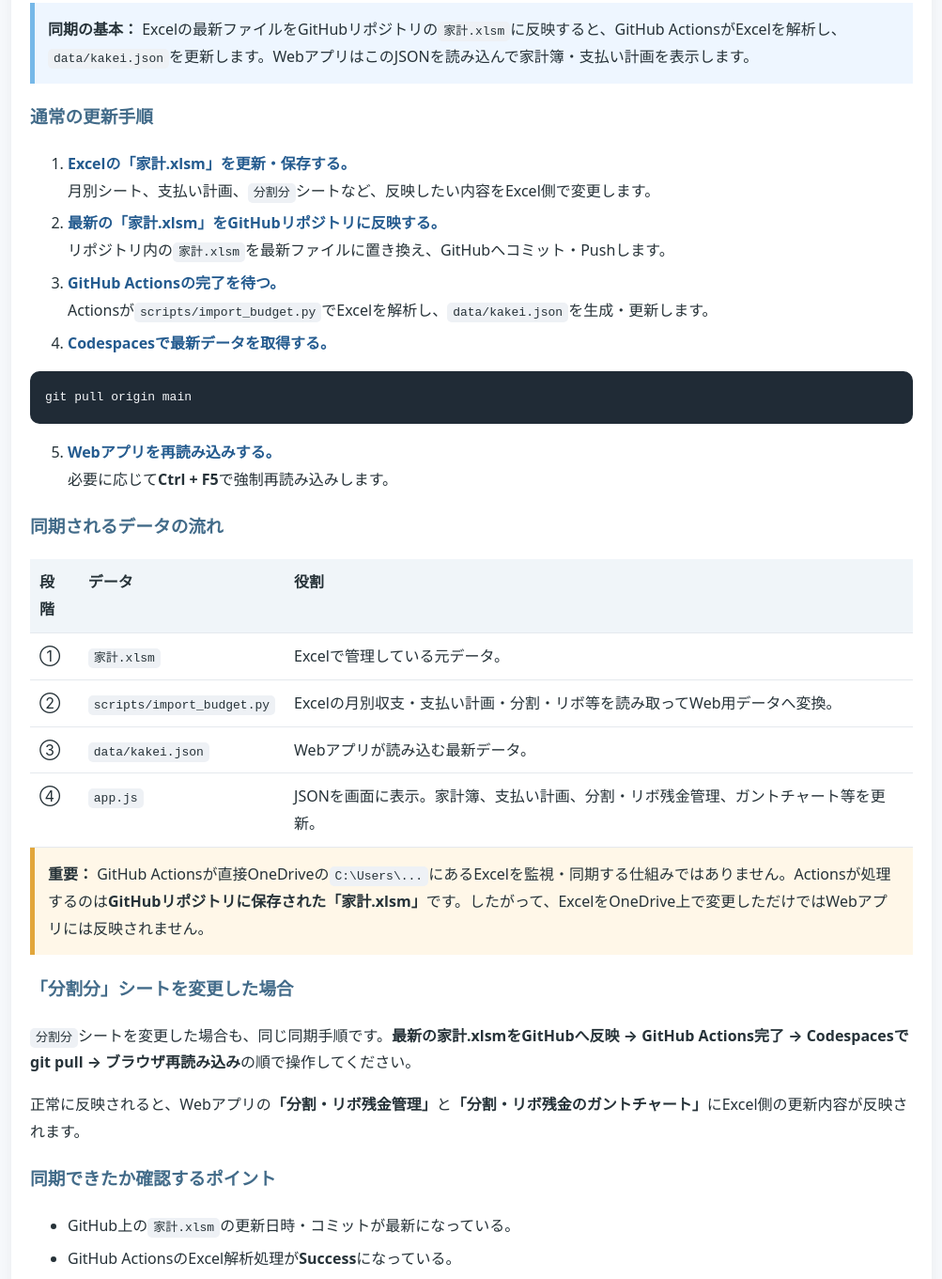
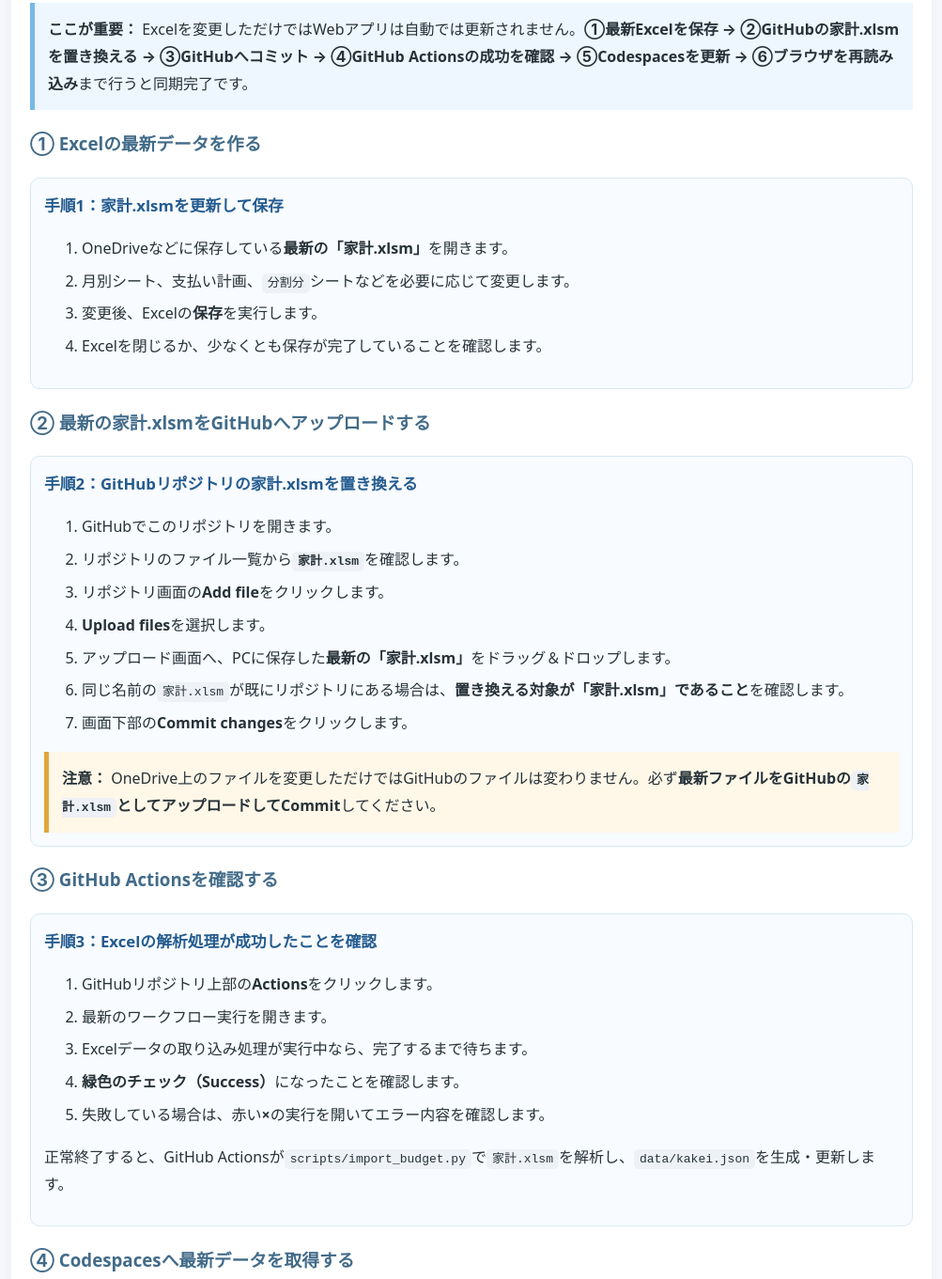
Before and after one commit to Kei-Taniguchi/-, a website: page docs/kakei-guide.html in a window 1280 px wide. Shown: the part 1418-2779 px from the top of the page at 94% size, without its empty margins (138-1141 px from the left). Drawn offline with Linux system fonts and the light colour scheme.

Commit message:
docs: make Excel sync procedure step-by-step

```diff
--- a/docs/kakei-guide.html
+++ b/docs/kakei-guide.html
@@ -5,7 +5,7 @@
 <meta name="viewport" content="width=device-width, initial-scale=1">
 <title>家計Webアプリ 操作・復旧ガイド</title>
 <style>
-body{font-family:system-ui,-apple-system,"Segoe UI","Yu Gothic",Meiryo,sans-serif;line-height:1.8;margin:0;background:#f6f8fb;color:#263238}main{max-width:980px;margin:auto;padding:32px 20px 60px}header{background:#fff;padding:28px;border-radius:16px;box-shadow:0 4px 18px #00000010;margin-bottom:24px}h1{margin-top:0;color:#245b8f}h2{margin-top:32px;color:#245b8f;border-left:5px solid #79b7e8;padding-left:12px}h3{color:#426b89}.card{background:#fff;border-radius:14px;padding:20px;margin:16px 0;box-shadow:0 3px 14px #0000000d}.ok{background:#eef9f1;border-left:5px solid #52a86b;padding:14px}.warn{background:#fff7e8;border-left:5px solid #e2a63b;padding:14px}.sync{background:#eef6ff;border-left:5px solid #76b8e8;padding:14px}code{background:#eef1f5;padding:3px 6px;border-radius:5px}pre{background:#202b36;color:#f5f7fa;padding:16px;border-radius:10px;overflow:auto}table{width:100%;border-collapse:collapse}th,td{border-bottom:1px solid #e5e9ee;padding:10px;text-align:left;vertical-align:top}th{background:#f0f5f9}li{margin:6px 0}.step{font-weight:700;color:#245b8f}.small{color:#667781;font-size:.92em}</style>
+body{font-family:system-ui,-apple-system,"Segoe UI","Yu Gothic",Meiryo,sans-serif;line-height:1.8;margin:0;background:#f6f8fb;color:#263238}main{max-width:980px;margin:auto;padding:32px 20px 60px}header{background:#fff;padding:28px;border-radius:16px;box-shadow:0 4px 18px #00000010;margin-bottom:24px}h1{margin-top:0;color:#245b8f}h2{margin-top:32px;color:#245b8f;border-left:5px solid #79b7e8;padding-left:12px}h3{color:#426b89}.card{background:#fff;border-radius:14px;padding:20px;margin:16px 0;box-shadow:0 3px 14px #0000000d}.ok{background:#eef9f1;border-left:5px solid #52a86b;padding:14px}.warn{background:#fff7e8;border-left:5px solid #e2a63b;padding:14px}.sync{background:#eef6ff;border-left:5px solid #76b8e8;padding:14px}.stepbox{background:#f8fbff;border:1px solid #d9e8f5;border-radius:10px;padding:14px;margin:12px 0}.stepnum{font-weight:700;color:#245b8f;font-size:1.05em}code{background:#eef1f5;padding:3px 6px;border-radius:5px}pre{background:#202b36;color:#f5f7fa;padding:16px;border-radius:10px;overflow:auto}table{width:100%;border-collapse:collapse}th,td{border-bottom:1px solid #e5e9ee;padding:10px;text-align:left;vertical-align:top}th{background:#f0f5f9}li{margin:6px 0}.step{font-weight:700;color:#245b8f}.small{color:#667781;font-size:.92em}</style>
 </head>
 <body>
 <main>
@@ -45,38 +45,94 @@
 
 <section class="card">
 <h2>3. Excel「家計.xlsm」と家計簿・支払い計画を同期する方法</h2>
-<div class="sync"><strong>同期の基本：</strong> Excelの最新ファイルをGitHubリポジトリの<code>家計.xlsm</code>に反映すると、GitHub ActionsがExcelを解析し、<code>data/kakei.json</code>を更新します。WebアプリはこのJSONを読み込んで家計簿・支払い計画を表示します。</div>
-<h3>通常の更新手順</h3>
+<div class="sync"><strong>ここが重要：</strong> Excelを変更しただけではWebアプリは自動では更新されません。<strong>①最新Excelを保存 → ②GitHubの家計.xlsmを置き換える → ③GitHubへコミット → ④GitHub Actionsの成功を確認 → ⑤Codespacesを更新 → ⑥ブラウザを再読み込み</strong>まで行うと同期完了です。</div>
+
+<h3>① Excelの最新データを作る</h3>
+<div class="stepbox">
+<div class="stepnum">手順1：家計.xlsmを更新して保存</div>
 <ol>
-<li><span class="step">Excelの「家計.xlsm」を更新・保存する。</span><br>月別シート、支払い計画、<code>分割分</code>シートなど、反映したい内容をExcel側で変更します。</li>
-<li><span class="step">最新の「家計.xlsm」をGitHubリポジトリに反映する。</span><br>リポジトリ内の<code>家計.xlsm</code>を最新ファイルに置き換え、GitHubへコミット・Pushします。</li>
-<li><span class="step">GitHub Actionsの完了を待つ。</span><br>Actionsが<code>scripts/import_budget.py</code>でExcelを解析し、<code>data/kakei.json</code>を生成・更新します。</li>
-<li><span class="step">Codespacesで最新データを取得する。</span></li>
+<li>OneDriveなどに保存している<strong>最新の「家計.xlsm」</strong>を開きます。</li>
+<li>月別シート、支払い計画、<code>分割分</code>シートなどを必要に応じて変更します。</li>
+<li>変更後、Excelの<strong>保存</strong>を実行します。</li>
+<li>Excelを閉じるか、少なくとも保存が完了していることを確認します。</li>
 </ol>
+</div>
+
+<h3>② 最新の家計.xlsmをGitHubへアップロードする</h3>
+<div class="stepbox">
+<div class="stepnum">手順2：GitHubリポジトリの家計.xlsmを置き換える</div>
+<ol>
+<li>GitHubでこのリポジトリを開きます。</li>
+<li>リポジトリのファイル一覧から<strong><code>家計.xlsm</code></strong>を確認します。</li>
+<li>リポジトリ画面の<strong>Add file</strong>をクリックします。</li>
+<li><strong>Upload files</strong>を選択します。</li>
+<li>アップロード画面へ、PCに保存した<strong>最新の「家計.xlsm」</strong>をドラッグ＆ドロップします。</li>
+<li>同じ名前の<code>家計.xlsm</code>が既にリポジトリにある場合は、<strong>置き換える対象が「家計.xlsm」であること</strong>を確認します。</li>
+<li>画面下部の<strong>Commit changes</strong>をクリックします。</li>
+</ol>
+<div class="warn"><strong>注意：</strong> OneDrive上のファイルを変更しただけではGitHubのファイルは変わりません。必ず<strong>最新ファイルをGitHubの<code>家計.xlsm</code>としてアップロードしてCommit</strong>してください。</div>
+</div>
+
+<h3>③ GitHub Actionsを確認する</h3>
+<div class="stepbox">
+<div class="stepnum">手順3：Excelの解析処理が成功したことを確認</div>
+<ol>
+<li>GitHubリポジトリ上部の<strong>Actions</strong>をクリックします。</li>
+<li>最新のワークフロー実行を開きます。</li>
+<li>Excelデータの取り込み処理が実行中なら、完了するまで待ちます。</li>
+<li><strong>緑色のチェック（Success）</strong>になったことを確認します。</li>
+<li>失敗している場合は、赤い<strong>×</strong>の実行を開いてエラー内容を確認します。</li>
+</ol>
+<p>正常終了すると、GitHub Actionsが<code>scripts/import_budget.py</code>で<code>家計.xlsm</code>を解析し、<code>data/kakei.json</code>を生成・更新します。</p>
+</div>
+
+<h3>④ Codespacesへ最新データを取得する</h3>
+<div class="stepbox">
+<div class="stepnum">手順4：CodespacesでGitHubの更新を取得</div>
+<p>Codespacesのターミナルで次を実行します。</p>
 <pre>git pull origin main</pre>
-<ol start="5">
-<li><span class="step">Webアプリを再読み込みする。</span><br>必要に応じて<strong>Ctrl + F5</strong>で強制再読み込みします。</li>
+<p>更新が取得できれば、Codespaces内の<code>data/kakei.json</code>も最新状態になります。</p>
+</div>
+
+<h3>⑤ Webアプリを再読み込みする</h3>
+<div class="stepbox">
+<div class="stepnum">手順5：画面へ反映</div>
+<ol>
+<li>Webアプリを開きます。</li>
+<li>通常の再読み込みを行います。</li>
+<li>古いデータが表示される場合は<strong>Ctrl + F5</strong>で強制再読み込みします。</li>
 </ol>
+</div>
+
 <h3>同期されるデータの流れ</h3>
 <table>
 <tr><th>段階</th><th>データ</th><th>役割</th></tr>
 <tr><td>①</td><td><code>家計.xlsm</code></td><td>Excelで管理している元データ。</td></tr>
-<tr><td>②</td><td><code>scripts/import_budget.py</code></td><td>Excelの月別収支・支払い計画・分割・リボ等を読み取ってWeb用データへ変換。</td></tr>
-<tr><td>③</td><td><code>data/kakei.json</code></td><td>Webアプリが読み込む最新データ。</td></tr>
-<tr><td>④</td><td><code>app.js</code></td><td>JSONを画面に表示。家計簿、支払い計画、分割・リボ残金管理、ガントチャート等を更新。</td></tr>
+<tr><td>②</td><td>GitHub</td><td>最新の<code>家計.xlsm</code>を保存・管理。</td></tr>
+<tr><td>③</td><td>GitHub Actions</td><td>Excelを自動解析。</td></tr>
+<tr><td>④</td><td><code>data/kakei.json</code></td><td>Webアプリが読み込む最新データ。</td></tr>
+<tr><td>⑤</td><td>Webアプリ</td><td>家計簿、支払い計画、分割・リボ残金管理、ガントチャート等を表示。</td></tr>
 </table>
-<div class="warn"><strong>重要：</strong> GitHub Actionsが直接OneDriveの<code>C:\Users\...</code>にあるExcelを監視・同期する仕組みではありません。Actionsが処理するのは<strong>GitHubリポジトリに保存された「家計.xlsm」</strong>です。したがって、ExcelをOneDrive上で変更しただけではWebアプリには反映されません。</div>
+
+<div class="warn"><strong>重要：</strong> GitHub Actionsが直接OneDriveの<code>C:\Users\...</code>にあるExcelを監視・同期する仕組みではありません。Actionsが処理するのは<strong>GitHubリポジトリに保存された「家計.xlsm」</strong>です。</div>
+
 <h3>「分割分」シートを変更した場合</h3>
-<p><code>分割分</code>シートを変更した場合も、同じ同期手順です。<strong>最新の家計.xlsmをGitHubへ反映 → GitHub Actions完了 → Codespacesでgit pull → ブラウザ再読み込み</strong>の順で操作してください。</p>
+<p><code>分割分</code>シートを変更した場合も、上記の手順を最初から最後まで行います。</p>
+<p><strong>Excel保存 → GitHubの家計.xlsmを置き換え → Commit changes → Actions Success確認 → Codespacesでgit pull → ブラウザ再読み込み</strong>です。</p>
 <p>正常に反映されると、Webアプリの<strong>「分割・リボ残金管理」</strong>と<strong>「分割・リボ残金のガントチャート」</strong>にExcel側の更新内容が反映されます。</p>
+
 <h3>同期できたか確認するポイント</h3>
 <ul>
-<li>GitHub上の<code>家計.xlsm</code>の更新日時・コミットが最新になっている。</li>
-<li>GitHub ActionsのExcel解析処理が<strong>Success</strong>になっている。</li>
+<li>GitHub上の<code>家計.xlsm</code>が最新ファイルになっている。</li>
+<li>GitHubの最新コミットに、<code>家計.xlsm</code>の更新が記録されている。</li>
+<li>GitHub Actionsが<strong>Success</strong>になっている。</li>
 <li><code>data/kakei.json</code>の生成日時が更新されている。</li>
-<li>Codespacesで<code>git pull origin main</code>後、Webアプリを再読み込みしている。</li>
-<li>分割・リボの区分や残金が最新のExcel内容になっている。</li>
+<li>Codespacesで<code>git pull origin main</code>が完了している。</li>
+<li>ブラウザを再読み込みしている。</li>
+<li>分割・リボの区分、残金、支払い予定などが最新のExcel内容になっている。</li>
 </ul>
+
+<div class="ok"><strong>毎回これだけ覚えればOK：</strong><br>Excel保存 → GitHubへ家計.xlsmアップロード → <strong>Commit changes</strong> → Actions Success確認 → <code>git pull origin main</code> → ブラウザ再読み込み</div>
 </section>
 
 <section class="card">
@@ -146,8 +202,8 @@
 <pre>git pull origin main</pre>
 <h3>「Excelを変更したのに画面に反映されない」</h3>
 <p>まず、<strong>最新の家計.xlsmがGitHubリポジトリに反映されているか</strong>を確認します。次にGitHub Actionsの処理完了を確認し、<code>data/kakei.json</code>が更新された後にCodespacesで<code>git pull origin main</code>を実行し、ブラウザを再読み込みします。</p>
-<h3>「OneDriveのExcelを変更したのに反映されない」</h3>
-<p>OneDrive上の変更だけでは反映されません。最新の<code>家計.xlsm</code>を<strong>GitHubリポジトリ側の家計.xlsmに反映してPushする</strong>必要があります。</p>
+<h3>「OneDriveで変更しただけなのに反映されない」</h3>
+<p>OneDrive上のExcelを変更しただけではGitHub側は変更されません。<strong>最新の家計.xlsmをGitHubへアップロード → Commit changes → Actions Success確認</strong>まで行ってください。</p>
 </section>
 
 <section class="card">
@@ -156,9 +212,7 @@
 <li><strong>502？</strong> → <code>python3 -m http.server 8000</code></li>
 <li><strong>ページは開くが古い？</strong> → <code>git pull origin main</code> → ブラウザ再読み込み</li>
 <li><strong>Excelの数字が違う？</strong> → B列の入力内容とB7（残高セル）を確認</li>
-<li><strong>Excelの更新が反映されない？</strong> → GitHubの<code>家計.xlsm</code>が最新か確認</li>
-<li><strong>データ更新されない？</strong> → GitHub Actionsの完了と<code>data/kakei.json</code>の更新を確認</li>
-<li><strong>Codespacesが古い？</strong> → <code>git pull origin main</code>を実行</li>
+<li><strong>データ更新されない？</strong> → GitHub上の<code>家計.xlsm</code>が最新か → ActionsがSuccessかを確認</li>
 <li><strong>入力できない？</strong> → 入力ルール上の必須項目・金額・カード・分割回数を確認</li>
 </ol>
 </section>
```
